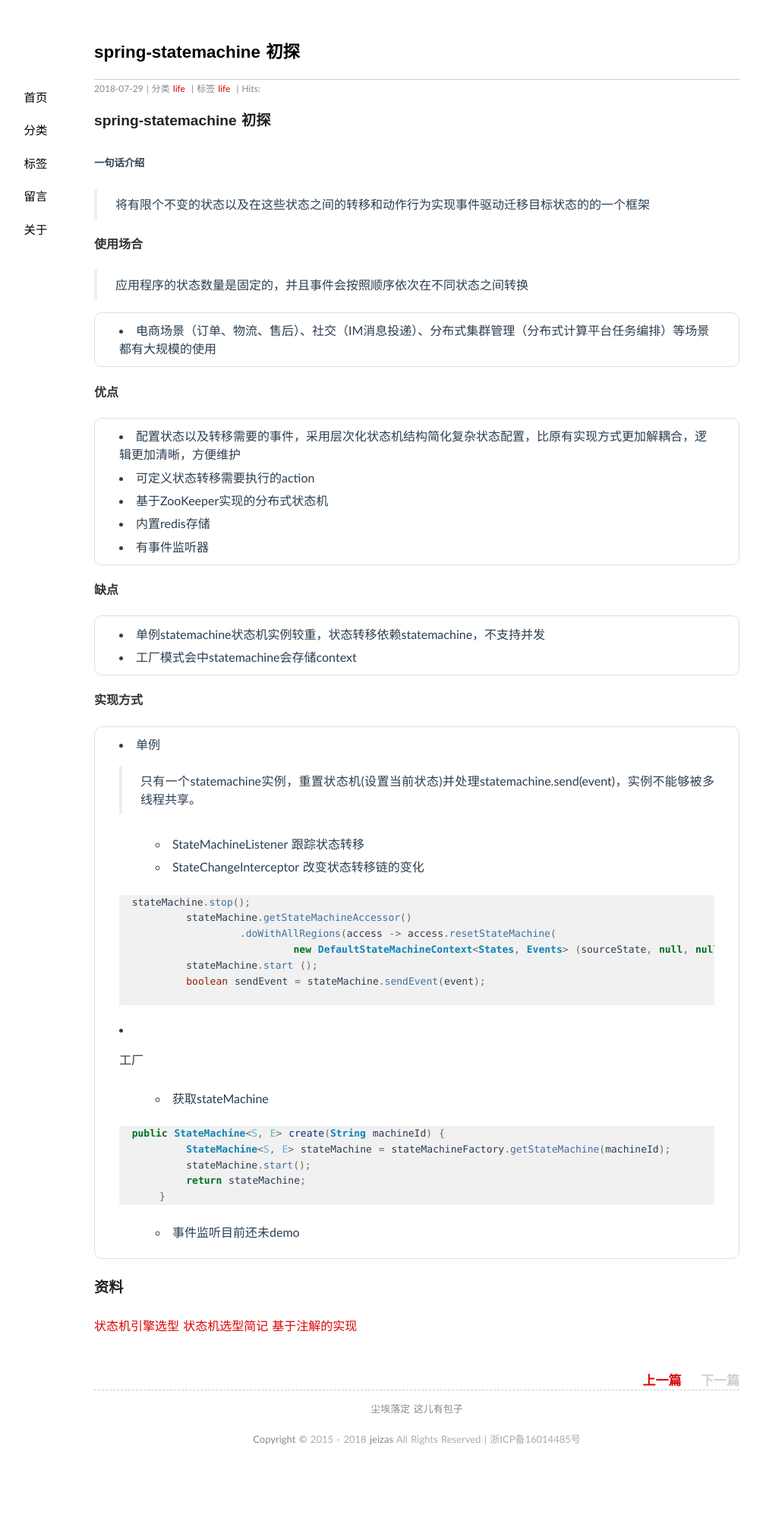
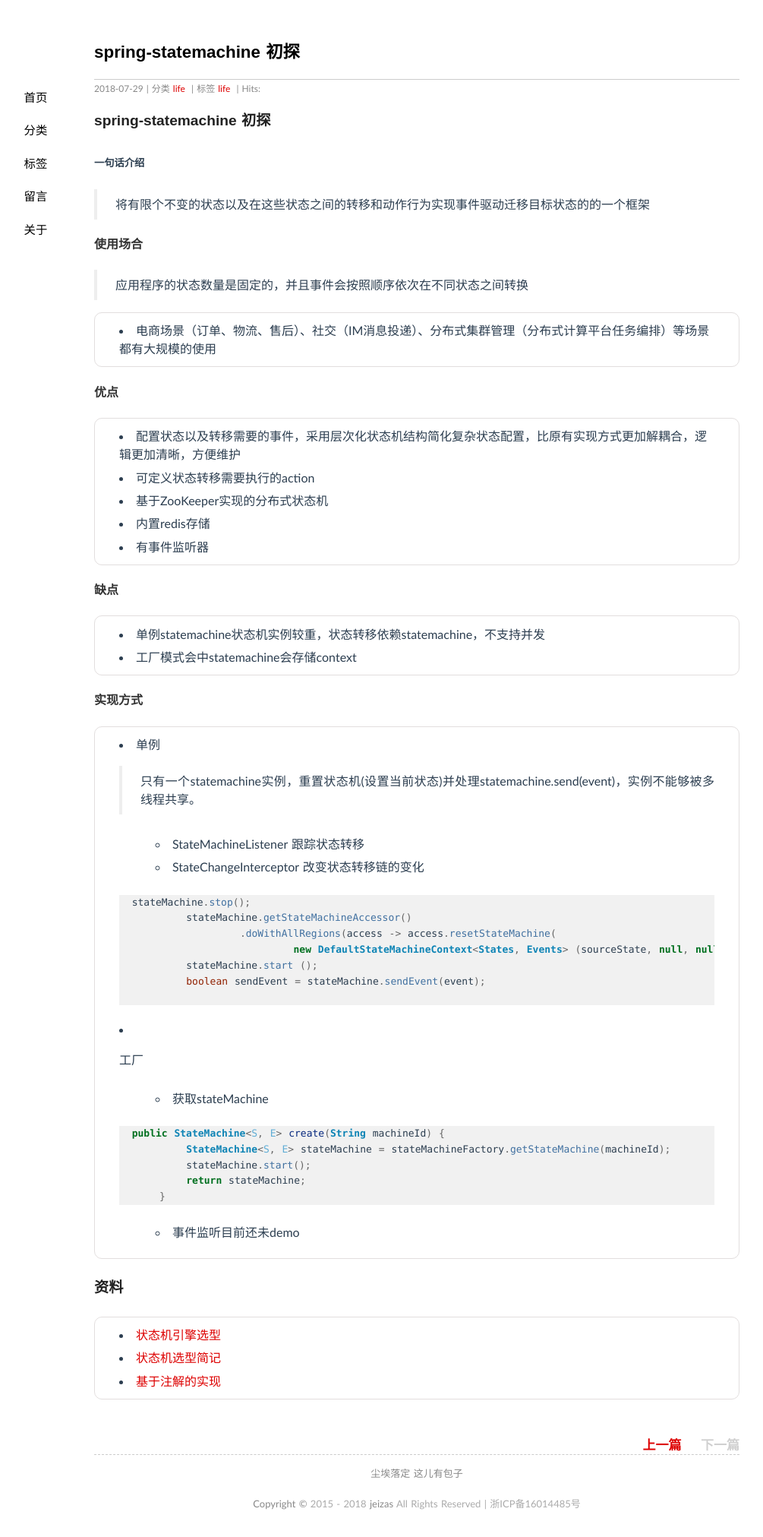
Before and after one commit to jeizas/jeizas.github.io, a Jekyll site: the page built from _posts/2018-07-29-spring_statemachine_first_eye.md, in a window 1280 px wide. Shown: the whole page at 76% size, without its empty margins (91-1096 px from the left). Built offline with Jekyll 4.4.1, drawn with Linux system fonts in a browser that asks for light colours; nearby versions of some CDN libraries; comment, search, counter and statistics services are not loaded; before the commit the page ends 1938 px from its top, so only the background shows below that.

Commit message:
修改：格式问题难题

```diff
--- a/_posts/2018-07-29-spring_statemachine_first_eye.md
+++ b/_posts/2018-07-29-spring_statemachine_first_eye.md
@@ -63,6 +63,6 @@ tags: life
 	- 事件监听目前还未demo
 
 ### 资料
-[状态机引擎选型](https://segmentfault.com/a/1190000009906317)
-[状态机选型简记](http://childe.net.cn/2018/04/28/%E7%8A%B6%E6%80%81%E6%9C%BA%E9%80%89%E5%9E%8B%E7%AE%80%E8%AE%B0/)
-[基于注解的实现](https://www.codetd.com/article/1010726)
+- [状态机引擎选型](https://segmentfault.com/a/1190000009906317)
+- [状态机选型简记](http://childe.net.cn/2018/04/28/%E7%8A%B6%E6%80%81%E6%9C%BA%E9%80%89%E5%9E%8B%E7%AE%80%E8%AE%B0/)
+- [基于注解的实现](https://www.codetd.com/article/1010726)
```
